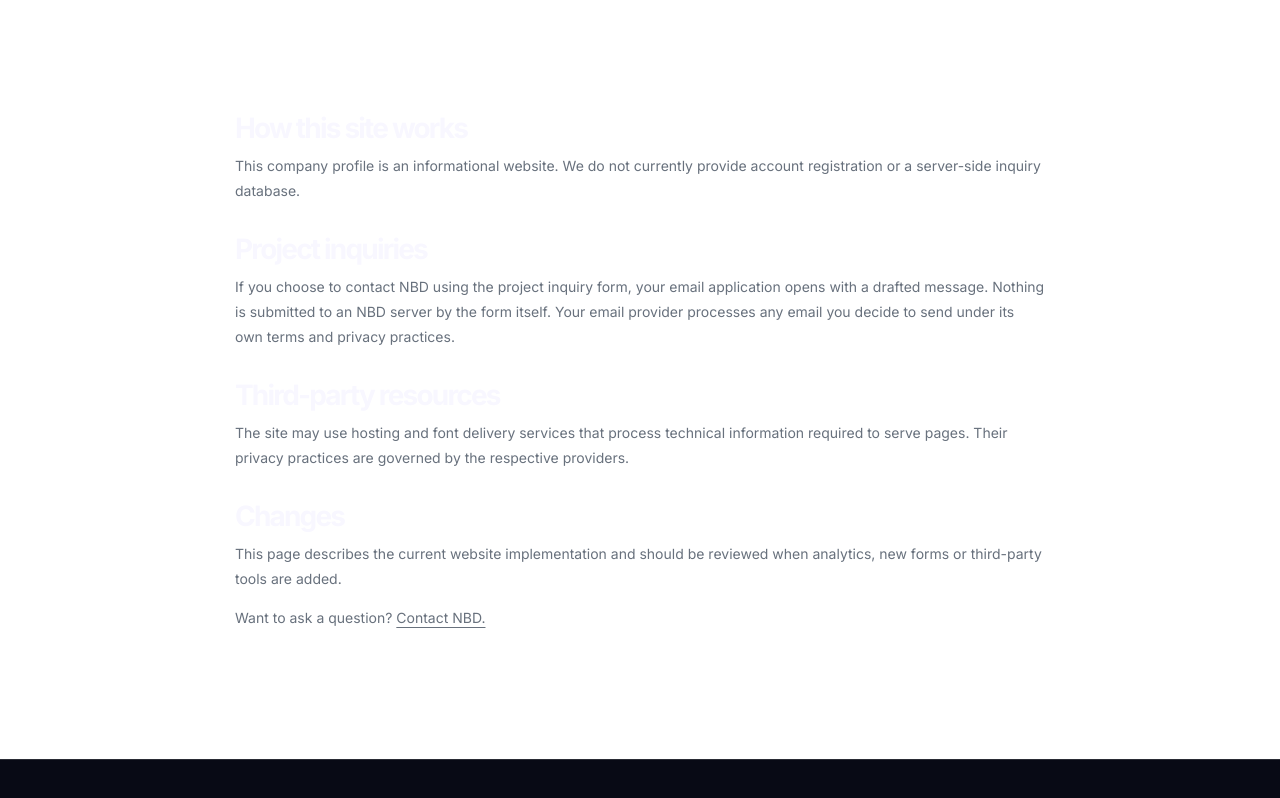
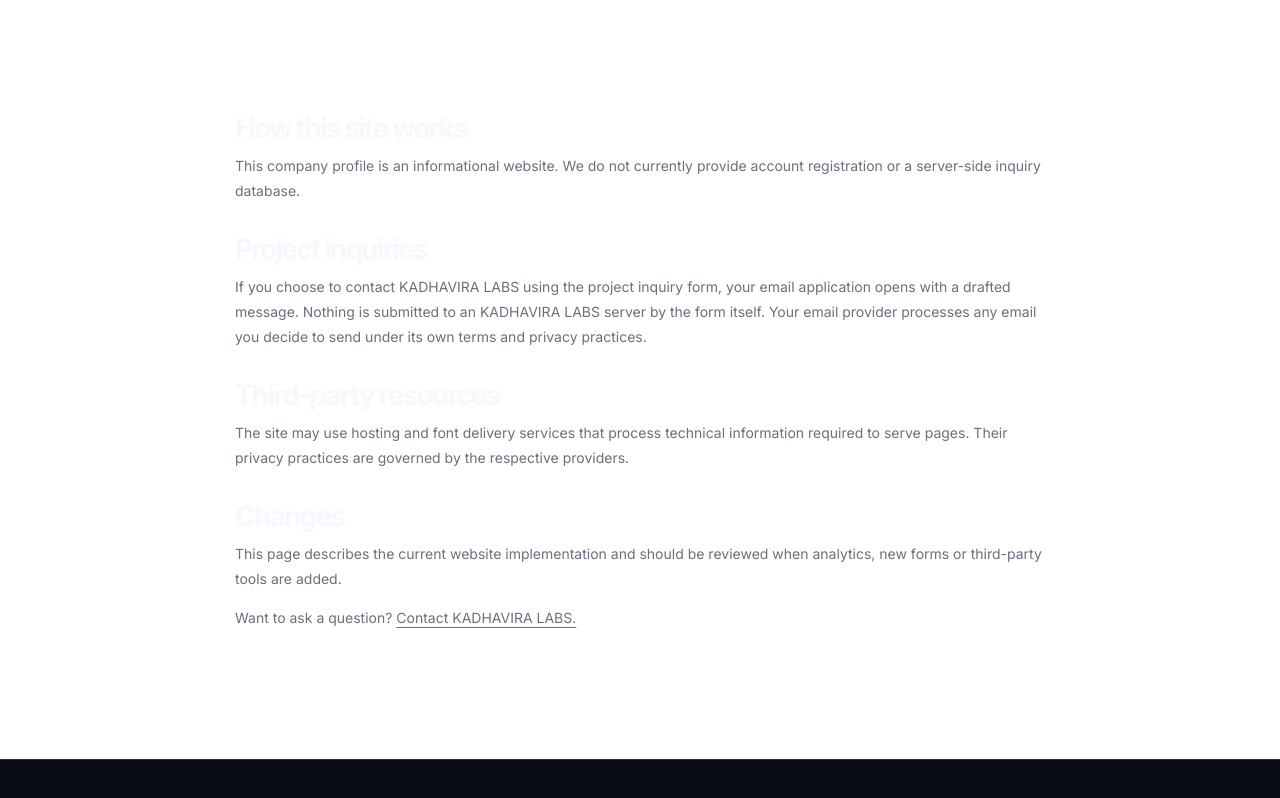
Before and after one commit to niloy-datta/tech-startup, a Next.js app: page /privacy in a window 1280 px wide. Shown: the part 390-1188 px from the top of the page. Built offline with nearby package versions, Linux system fonts and the light colour scheme.

Commit message:
refactor(brand): update app/privacy/page.tsx for Kadhavira Labs

```diff
--- a/app/privacy/page.tsx
+++ b/app/privacy/page.tsx
@@ -2,17 +2,17 @@
 import Link from "next/link";
 
 export const metadata: Metadata = {
-  alternates: { canonical: "https://niloy-datta.github.io/tech-startup/privacy/" }, title: "Privacy", description: "Privacy information for the NBD company website." };
+  alternates: { canonical: "https://niloy-datta.github.io/tech-startup/privacy/" }, title: "Privacy", description: "Privacy information for the KADHAVIRA LABS company website." };
 
 export default function PrivacyPage() {
   return <><section className="interior-hero small-interior"><div className="container"><span className="eyebrow light"><span className="eyebrow-dot" /> SITE INFORMATION</span><h1>Privacy <em>matters.</em></h1></div></section>
     <section className="section legal-section"><div className="container legal-content">
       <h2>How this site works</h2>
       <p>This company profile is an informational website. We do not currently provide account registration or a server-side inquiry database.</p>
-      <h2>Project inquiries</h2><p>If you choose to contact NBD using the project inquiry form, your email application opens with a drafted message. Nothing is submitted to an NBD server by the form itself. Your email provider processes any email you decide to send under its own terms and privacy practices.</p>
+      <h2>Project inquiries</h2><p>If you choose to contact KADHAVIRA LABS using the project inquiry form, your email application opens with a drafted message. Nothing is submitted to an KADHAVIRA LABS server by the form itself. Your email provider processes any email you decide to send under its own terms and privacy practices.</p>
       <h2>Third-party resources</h2><p>The site may use hosting and font delivery services that process technical information required to serve pages. Their privacy practices are governed by the respective providers.</p>
       <h2>Changes</h2><p>This page describes the current website implementation and should be reviewed when analytics, new forms or third-party tools are added.</p>
-      <p>Want to ask a question? <Link href="/contact">Contact NBD.</Link></p>
+      <p>Want to ask a question? <Link href="/contact">Contact KADHAVIRA LABS.</Link></p>
     </div></section>
   </>;
 }
```
